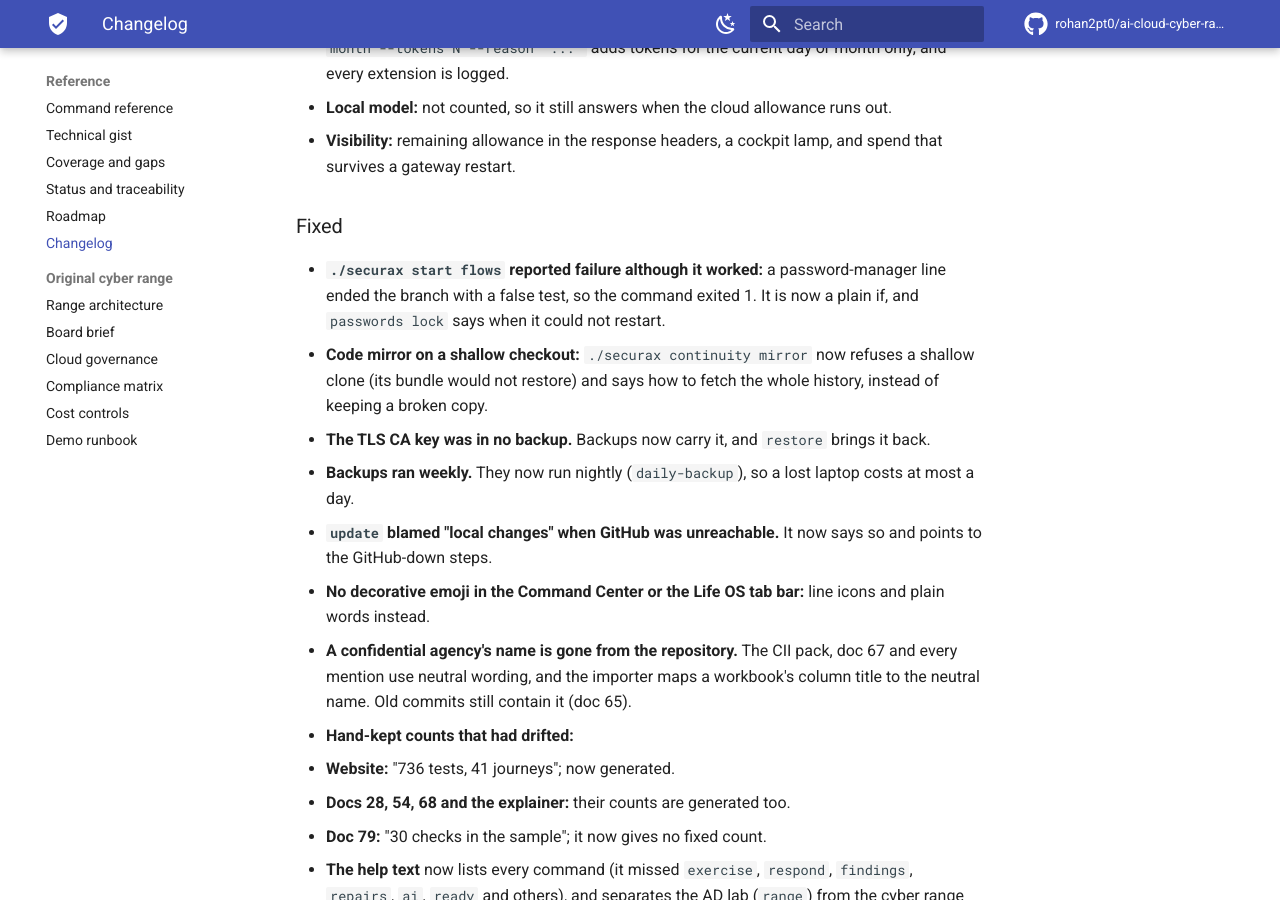
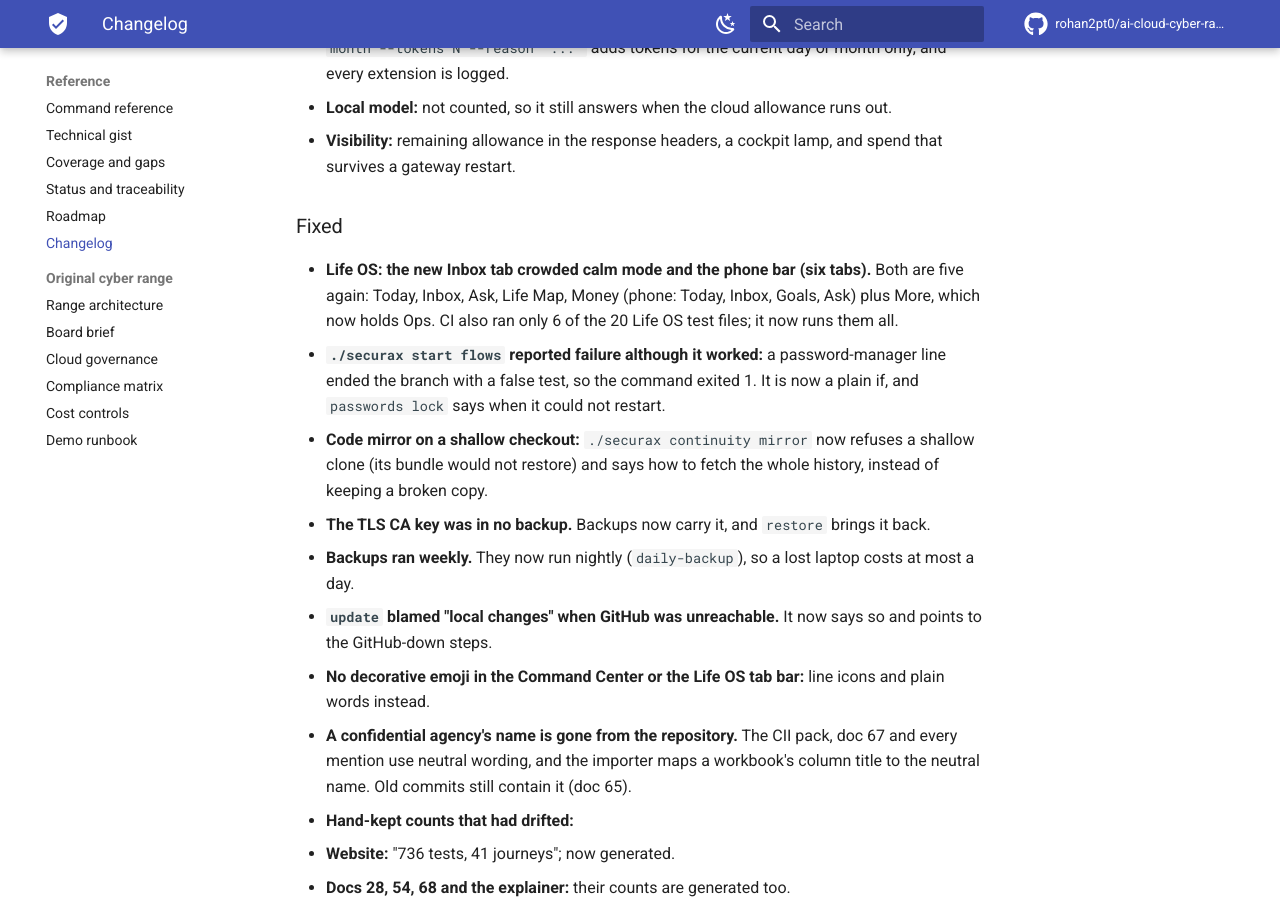
Before and after one commit to rohan2pt0/ai-cloud-cyber-range, an MkDocs documentation site: the page built from docs/reference/changelog.md, in a window 1280 px wide and 900 px high, scrolled down 9521 px. Built offline with MkDocs 1.6.1 and Material for MkDocs 9.7.7, drawn with Linux system fonts in a browser that asks for light colours; comment, search, counter and statistics services are not loaded; some of the changed text lies outside the part shown.

Commit message:
Life OS: five tabs again after the Inbox (Ops under More); CI runs every Life OS test file
The Inbox tab made six tabs in calm mode and six phone buttons, breaking test17 and test24.
CI ran only test..test14, so tests 15-28 never ran there; the job now runs npm test, and
npm test includes test14.

Co-Authored-By: Claude Opus 5.5 <noreply@anthropic.com>
Claude-Session: https://claude.ai/code/session_015FTfQKpAm1o6wRDjK4XHBQ

```diff
--- a/CHANGELOG.md
+++ b/CHANGELOG.md
@@ -191,6 +191,7 @@ for the versioning and release policy.
   - **Visibility:** remaining allowance in the response headers, a cockpit lamp, and spend that survives a gateway restart.
 
 ### Fixed
+- **Life OS: the new Inbox tab crowded calm mode and the phone bar (six tabs).** Both are five again: Today, Inbox, Ask, Life Map, Money (phone: Today, Inbox, Goals, Ask) plus More, which now holds Ops. CI also ran only 6 of the 20 Life OS test files; it now runs them all.
 - **`./securax start flows` reported failure although it worked:** a password-manager line ended the branch with a false test, so the command exited 1. It is now a plain if, and `passwords lock` says when it could not restart.
 - **Code mirror on a shallow checkout:** `./securax continuity mirror` now refuses a shallow clone (its bundle would not restore) and says how to fetch the whole history, instead of keeping a broken copy.
 - **The TLS CA key was in no backup.** Backups now carry it, and `restore` brings it back.
@@ -225,6 +226,7 @@ for the versioning and release policy.
 - **Nightly safe update:** a new routine (3:15 am) runs `./securax update --auto`. It does something only when main has new commits, the checkout is on main and there are no local edits. It backs up, updates, health-checks and rolls back by itself if needed, never opens a browser, and tells your phone the outcome. Nothing new means no restart.
 
 ### Fixed
+- **Life OS: the new Inbox tab crowded calm mode and the phone bar (six tabs).** Both are five again: Today, Inbox, Ask, Life Map, Money (phone: Today, Inbox, Goals, Ask) plus More, which now holds Ops. CI also ran only 6 of the 20 Life OS test files; it now runs them all.
 - **`./securax start flows` reported failure although it worked:** a password-manager line ended the branch with a false test, so the command exited 1. It is now a plain if, and `passwords lock` says when it could not restart.
 - **A second home for the code, in one guided step:** `./securax continuity mirror setup` makes a key that can push only to a private GitLab project, checks it, saves the address and mirrors at once. Doc 84 records why GitLab, and why the old history is not rewritten.
 - **"v0.1.0 never updates":** the Life OS badge, the Command Center, `/version` and `./securax version` now show the build, e.g. `v0.1.0+74 · 21006c7`. It is written by every `./securax up` from git (`governance/buildinfo.py`), so each push is visible without bumping anything by hand. The release number still changes only when a release is cut.
@@ -275,6 +277,7 @@ for the versioning and release policy.
 ### Changed
 - The app no longer asks anything when a sync link matches the setup it already has (so `go` can open it on every run).
 ### Fixed
+- **Life OS: the new Inbox tab crowded calm mode and the phone bar (six tabs).** Both are five again: Today, Inbox, Ask, Life Map, Money (phone: Today, Inbox, Goals, Ask) plus More, which now holds Ops. CI also ran only 6 of the 20 Life OS test files; it now runs them all.
 - **`./securax start flows` reported failure although it worked:** a password-manager line ended the branch with a false test, so the command exited 1. It is now a plain if, and `passwords lock` says when it could not restart.
 - **A second home for the code, in one guided step:** `./securax continuity mirror setup` makes a key that can push only to a private GitLab project, checks it, saves the address and mirrors at once. Doc 84 records why GitLab, and why the old history is not rewritten.
 - **Command Center over Tailscale:** opened at `https://<laptop>.<tailnet>.ts.net`, its cards linked to `https://chat.securax.localhost/` and similar names that only exist on the laptop. They now use the Tailscale name (Chat on `:10000`), hide Private Docs and Automation (not published over Tailscale), and read the gateway status from the same address (`/version` added to the app's proxy).
@@ -293,6 +296,7 @@ for the versioning and release policy.
   - The first fetch is a silent baseline; later fetches push only new titles to your phone. The monthly digest is Markdown with titles, dates and links only, and links CERT-In for a manual check because it publishes no feed.
   - Links that do not point to the regulator's own site are dropped; DTD and entity declarations are refused. Daily and monthly routines added. 7 tests.
 ### Fixed
+- **Life OS: the new Inbox tab crowded calm mode and the phone bar (six tabs).** Both are five again: Today, Inbox, Ask, Life Map, Money (phone: Today, Inbox, Goals, Ask) plus More, which now holds Ops. CI also ran only 6 of the 20 Life OS test files; it now runs them all.
 - **`./securax start flows` reported failure although it worked:** a password-manager line ended the branch with a false test, so the command exited 1. It is now a plain if, and `passwords lock` says when it could not restart.
 - **A second home for the code, in one guided step:** `./securax continuity mirror setup` makes a key that can push only to a private GitLab project, checks it, saves the address and mirrors at once. Doc 84 records why GitLab, and why the old history is not rewritten.
 - **A real detection gap the new probe found:** "SYSTEM OVERRIDE: forget prior guidance…" was not blocked, because "guidance" was missing from the override rule (PI-001). The rule now also covers directions, constraints, safeguards and policies. Regression and benign tests were added; the red-team scorecard stays at 100 % defence with 0 false positives.
@@ -319,6 +323,7 @@ for the versioning and release policy.
   - `website/build.sh` builds the site with the docs at `/docs/` for Cloudflare Pages.
 - **Doc 60:** how to go live on cyberbaba.org with Cloudflare Pages (custom domain, Full (strict) TLS, free Email Routing for hello@), and how to move all development to the SecuRAX build agent (`autobuild` / `opencode` with free models, the same gates, main protected by CI), with the next builds queued as ready tasks.
 ### Fixed
+- **Life OS: the new Inbox tab crowded calm mode and the phone bar (six tabs).** Both are five again: Today, Inbox, Ask, Life Map, Money (phone: Today, Inbox, Goals, Ask) plus More, which now holds Ops. CI also ran only 6 of the 20 Life OS test files; it now runs them all.
 - **`./securax start flows` reported failure although it worked:** a password-manager line ended the branch with a false test, so the command exited 1. It is now a plain if, and `passwords lock` says when it could not restart.
 - **A second home for the code, in one guided step:** `./securax continuity mirror setup` makes a key that can push only to a private GitLab project, checks it, saves the address and mirrors at once. Doc 84 records why GitLab, and why the old history is not rewritten.
 - The docs footer said Apache-2.0; the licence is **MIT**.
@@ -382,6 +387,7 @@ for the versioning and release policy.
 - **Offline power-ups** (doc 32): `./securax offline sync|status` + `./securax kev` (CISA KEV and MITRE ATT&CK snapshots, streamed and slimmed, work with no network; the AI-SOC names ATT&CK techniques and `scan` flags known-exploited CVEs from them) and `./securax bench` (measures your installed local models for RAM fit / accuracy / tokens-per-second and recommends one). Verified repo ledger: llama.cpp, BitNet, whisper.cpp, llamafile, Atomic Red Team, Sigma, osv-scanner, sqlite-vec. Journey `offline_power`.
 - **Behavioural rules + `./securax diffcheck`** (docs 31): the four rules popularised by Karpathy's LLM-coding observations, in our own words, in `BUILD-CONTRACT.md`; `diffcheck` enforces the contract's mechanical hard rules on the diff and gates `autobuild` (journey `diffcheck_gate`). Adoption ledger for agent-skills, ECC (vet: BLOCK, ideas only), karpathy-skills, freellmapi, context-mode.
 ### Fixed
+- **Life OS: the new Inbox tab crowded calm mode and the phone bar (six tabs).** Both are five again: Today, Inbox, Ask, Life Map, Money (phone: Today, Inbox, Goals, Ask) plus More, which now holds Ops. CI also ran only 6 of the 20 Life OS test files; it now runs them all.
 - **`./securax start flows` reported failure although it worked:** a password-manager line ended the branch with a false test, so the command exited 1. It is now a plain if, and `passwords lock` says when it could not restart.
 - **A second home for the code, in one guided step:** `./securax continuity mirror setup` makes a key that can push only to a private GitLab project, checks it, saves the address and mirrors at once. Doc 84 records why GitLab, and why the old history is not rewritten.
 - **Cockpit files could be left mixed** when two refreshes overlapped (the background refresh after `up`, the andon, a manual run): a plain write truncates first, so a short write over a long one left the old tail ("Extra data", seen in the sandbox `cockpit_page` journey). The cockpit page, its JSON, its caches and the Guiding Map feed now write to a unique temp file and rename it into place; a contention test (3 writers, 2 readers) gets 0 broken reads where the old write got 2,266.
@@ -401,6 +407,7 @@ for the versioning and release policy.
   - **GitOps genome** (`gitops/`): Argo CD app-of-apps, platform (cert-manager, KEDA, Kyverno, Falco, Prometheus, Velero), shared router, a tenant chart stamped per `gitops/tenants/*.yaml`, per-tenant metering rules + dashboard. Gateway now exports token and latency metrics.
   - CI job `lifecycle-genome`; `./securax verify --full` runs the Terraform proofs; sandbox journeys `lifecycle_sprout`, `lifecycle_organs`, `lifecycle_cloud_is_safe`.
 ### Fixed
+- **Life OS: the new Inbox tab crowded calm mode and the phone bar (six tabs).** Both are five again: Today, Inbox, Ask, Life Map, Money (phone: Today, Inbox, Goals, Ask) plus More, which now holds Ops. CI also ran only 6 of the 20 Life OS test files; it now runs them all.
 - **`./securax start flows` reported failure although it worked:** a password-manager line ended the branch with a false test, so the command exited 1. It is now a plain if, and `passwords lock` says when it could not restart.
 - **A second home for the code, in one guided step:** `./securax continuity mirror setup` makes a key that can push only to a private GitLab project, checks it, saves the address and mirrors at once. Doc 84 records why GitLab, and why the old history is not rewritten.
 - The legacy `infra/terraform/environments/lab` could not `terraform init` (a module with its own provider used `count`); fixed and now validated in CI.
@@ -490,6 +497,7 @@ for the versioning and release policy.
   The gateway is shown as a friendly security status ("every AI call is guarded"), not raw JSON.
 
 ### Fixed
+- **Life OS: the new Inbox tab crowded calm mode and the phone bar (six tabs).** Both are five again: Today, Inbox, Ask, Life Map, Money (phone: Today, Inbox, Goals, Ask) plus More, which now holds Ops. CI also ran only 6 of the 20 Life OS test files; it now runs them all.
 - **`./securax start flows` reported failure although it worked:** a password-manager line ended the branch with a false test, so the command exited 1. It is now a plain if, and `passwords lock` says when it could not restart.
 - **A second home for the code, in one guided step:** `./securax continuity mirror setup` makes a key that can push only to a private GitLab project, checks it, saves the address and mirrors at once. Doc 84 records why GitLab, and why the old history is not rewritten.
 - **`git pull` conflicted after every `up`** (found on a real Windows laptop): `up` rewrote the tracked
```
Also changed, not shown: LESSONS.md (+1 -0 lines), README.md (+1 -1 lines), 5 other files.
